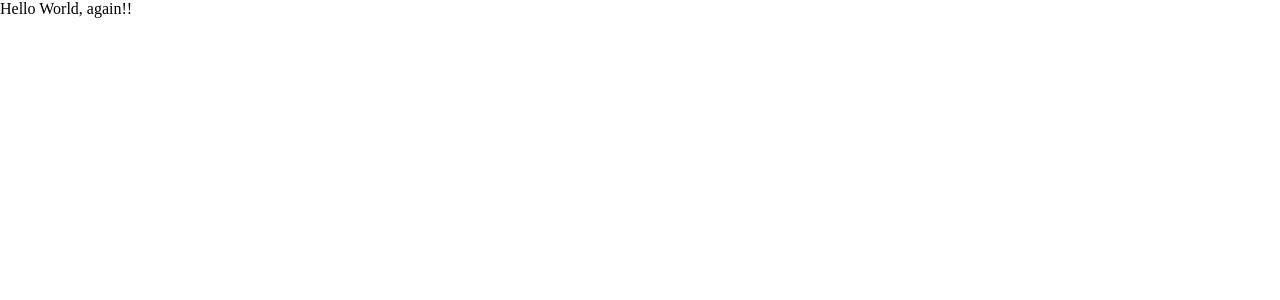
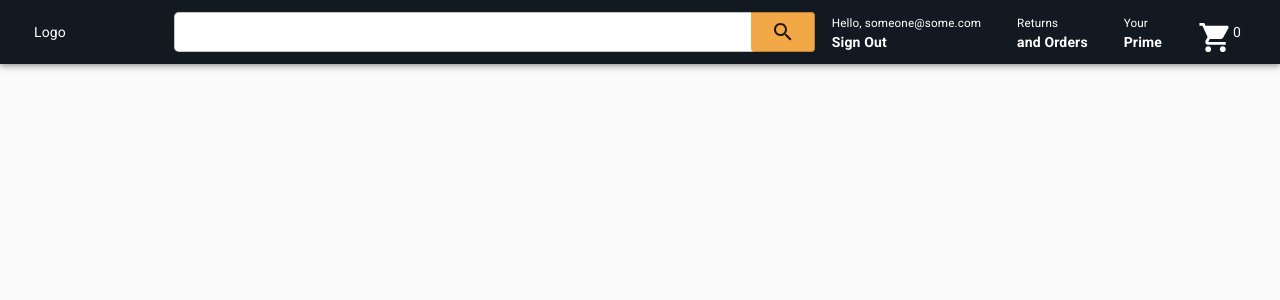
Before and after one commit to Ana-Becerril/amazon-clone, a React (Create React App) app: page / in a window 1280 px wide. Shown: the top 300 px of the page. Built offline with nearby package versions, Linux system fonts and the light colour scheme.

Commit message:
creating the navigator bar

```diff
--- a/src/App.js
+++ b/src/App.js
@@ -1,10 +1,13 @@
 import { BrowserRouter as Router, Route, Routes} from "react-router-dom";
+import Header from "./Header";
 import Home from "./Home";
+
 
 function App() {
   return (
     <Router>
         <Routes>
+        <Route path='/' element={<Header  />} />
         <Route path='/' element={<Home/>} />
         </Routes>
     </Router>
--- /dev/null
+++ b/src/Header/index.js
@@ -0,0 +1,85 @@
+import React from "react";
+import styles from "./style.module.css";
+import {
+  TextField,
+  AppBar,
+  Toolbar,
+  CssBaseline,
+  Typography,
+  InputAdornment,
+  Box,
+  Button,
+} from "@material-ui/core";
+import { Link } from "react-router-dom";
+import SearchIcon from "@material-ui/icons/Search";
+import ShoppingCartIcon from "@material-ui/icons/ShoppingCart";
+import { CenterFocusStrong } from "@material-ui/icons";
+
+function Header() {
+  return (
+    <AppBar
+      position="static"
+      style={{ background: "#131921", display: "flex" }}
+    >
+      <CssBaseline />
+      <Toolbar>
+        <Typography ></Typography>
+        <div className={styles.logoSearch}>
+          <div className={styles.logo}>Logo</div>
+          <TextField
+            variant="outlined"
+            size="small"
+            style={{
+              width: "80%",
+              margin: "10px",
+              background: "#fff",
+              borderRadius: "5px",
+            }}
+            InputProps={{
+              style: {
+                paddingRight: 0,
+              },
+              endAdornment: (
+                <InputAdornment position="end">
+                  <Button
+                    style={{
+                      background: "#f3a847",
+                      padding: "8px",
+                      borderStartStartRadius: "0px",
+                    }}
+                    component="span"
+                  >
+                    <SearchIcon />
+                  </Button>
+                </InputAdornment>
+              ),
+            }}
+          />
+        </div>
+        <div className={styles.navContainer}>
+          <Link to="/login" className={styles.links}>
+            <small> Hello, someone@some.com</small>
+            <br/>
+            <p className={styles.secondLine}>Sign Out</p>
+          </Link>
+          <Link to="/return-orders" className={styles.links}>
+            <small>Returns</small>
+            <br/>
+            <p className={styles.secondLine}>and Orders</p>
+          </Link>
+          <Link to="/amazon-prime" className={styles.links}>
+            <small>Your</small>
+            <br/>
+            <p className={styles.secondLine}>Prime</p></Link>
+          <Link to="/shopping-basket" className={styles.links}>
+          <InputAdornment>
+                    <ShoppingCartIcon fontSize="large" style={{marginTop:'10px', alignSelf:'center '}}/> 0
+                </InputAdornment>
+          </Link>
+        </div>
+      </Toolbar>
+    </AppBar>
+  );
+}
+
+export default Header;
--- /dev/null
+++ b/src/Header/style.module.css
@@ -0,0 +1,29 @@
+.logoSearch{
+    width: 65%;
+    display: flex;
+    justify-content: space-between;
+    align-items: center;
+    align-content: center;
+}
+
+.logo{
+    padding: 10px;
+}
+
+.navContainer{
+    width:35%;
+    display: flex;
+    justify-content: space-between;
+    align-items: center;
+    align-content: center;
+}
+
+.links{
+    padding:0 7px;
+    color:white;
+    text-decoration:none;
+}
+
+.secondLine{
+    font-weight: bold;
+}
--- a/src/Home/index.js
+++ b/src/Home/index.js
@@ -1,3 +1,5 @@
+
+
 function Home() {
     return (
       <div className="home">
```
